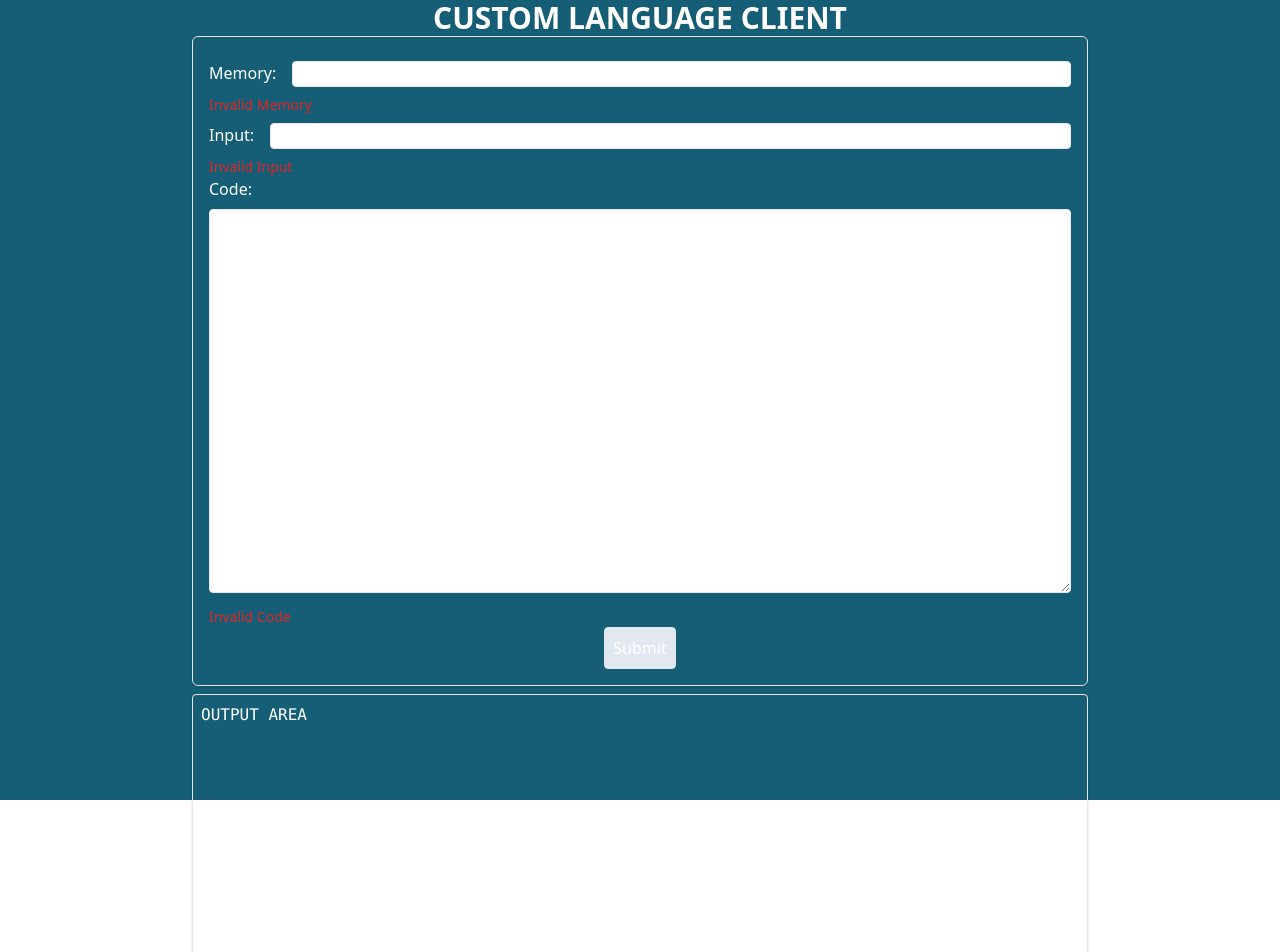
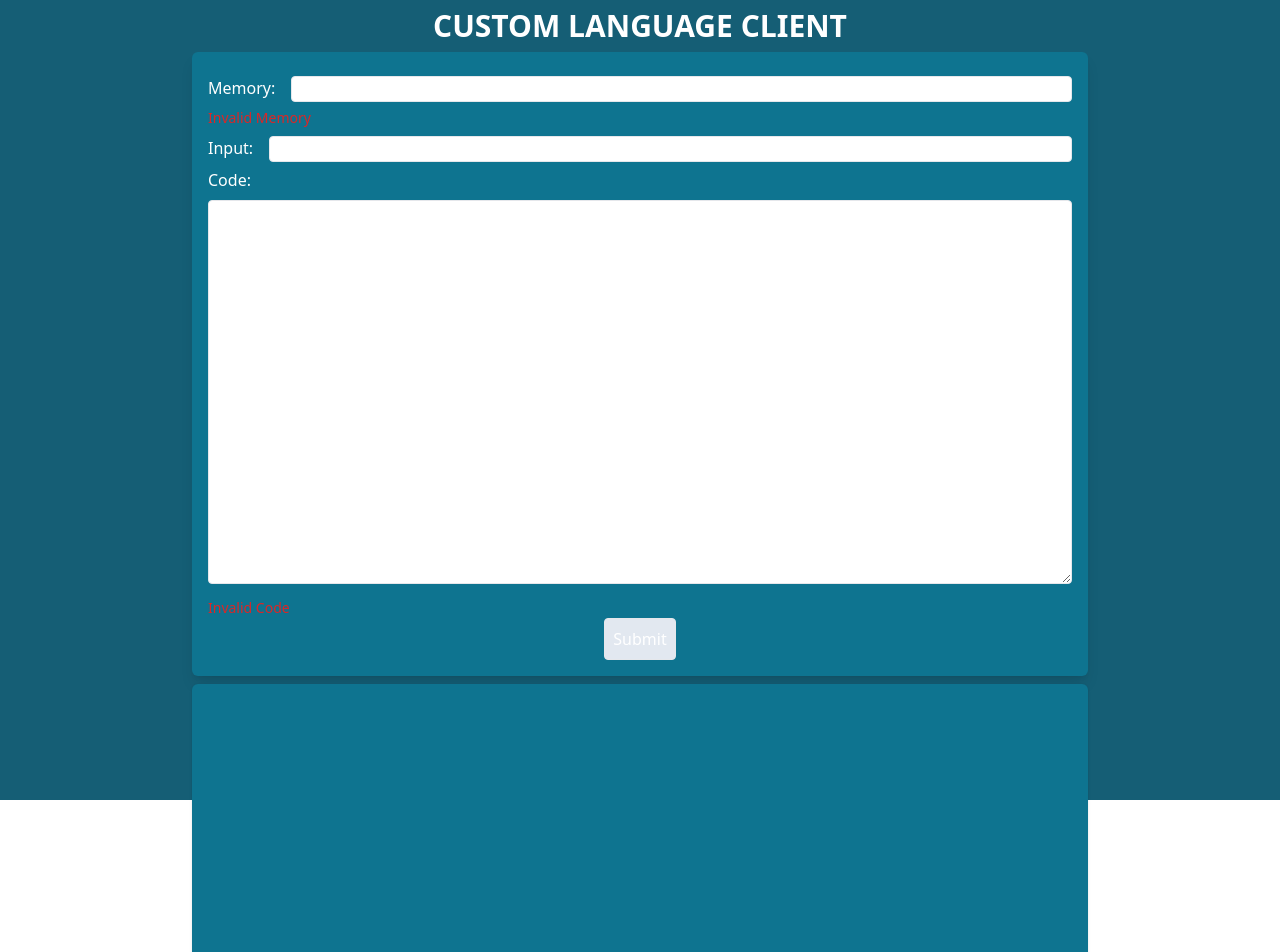
Before and after one commit to elliot-chung/custom-language-client, a React (Vite) app: page / in a window 1280 px wide. Shown: the top 952 px of the page. Built offline with nearby package versions, Linux system fonts and the light colour scheme.

Commit message:
Linked up with backend

```diff
--- a/src/App.tsx
+++ b/src/App.tsx
@@ -3,6 +3,8 @@ import axios from 'axios'
 
 function App() {
   const [invalid, setInvalid] = useState(true)
+  const [output, setOutput] = useState("")
+  const [error, setError] = useState(false)
 
   const [memory, setMemory] = useState(-1)
   const [input, setInput] = useState("")
@@ -27,19 +29,24 @@ function App() {
 
   async function handleSubmit(e: React.FormEvent<HTMLFormElement>) {
     e.preventDefault()
-    let res = await axios.post('http://localhost:8080/compile', {
-      memory: memory,
-      input: input,
-      code: code
-    })
-    console.log(res)
-
+    setError(false)
+    setOutput("loading...")
+    try {
+      let res = await axios.post('http://localhost:8080/compile', {
+        memory: memory,
+        input: input,
+        code: code
+      })
+      setError(!res.data.success)
+      setOutput(res.data.output)
+    } catch (err) {
+      setError(true)
+      setOutput("Error occurred")
+    }
   }
 
   useEffect(() => {
     if (memory == -1) {
-      setInvalid(true)
-    } else if (input == "") {
       setInvalid(true)
     } else if (code == "") {
       setInvalid(true)
@@ -48,37 +55,34 @@ function App() {
     }
   }, [memory, input, code])
 
-
-
-
-
   return (
     <div className="w-screen h-screen bg-cyan-800 text-white">
       <div className="mx-auto w-3/4 max-w-4xl">
-        <h1 className="uppercase text-3xl font-bold text-center">Custom Language Client</h1>
-        <form className="border rounded-md p-4 shadow" onSubmit={handleSubmit}>
-          <div className="flex my-2">
-            <label htmlFor="memory">Memory:</label>
-            <input className="text-black px-2 ml-4 w-full rounded border" onChange={handleMemChange} type="text" id="memory" name="memory"/>
+        <h1 className="uppercase p-2 text-3xl font-bold text-center">Custom Language Client</h1>
+        <form className="bg-cyan-700 rounded-md p-4 shadow-lg" onSubmit={handleSubmit}>
+          <div className="flex my-2 h-6">
+            <label className="my-auto" htmlFor="memory">Memory:</label>
+            <input className="my-auto text-black px-2 ml-4 w-full rounded border" onChange={handleMemChange} type="text" id="memory" name="memory"/>
           </div>
           {memory == -1 && <p className="text-red-600 text-sm">Invalid Memory</p>}
 
-          <div className="flex my-2">
-            <label htmlFor="input">Input:</label>
-            <input className="text-black px-2 ml-4 w-full rounded border" onChange={handleInputChange} type="text" id="input" name="input" />
+          <div className="flex my-2 h-6">
+            <label className="my-auto" htmlFor="input">Input:</label>
+            <input className="my-auto text-black px-2 ml-4 w-full rounded border" onChange={handleInputChange} type="text" id="input" name="input" />
           </div>
-          {input == "" && <p className="text-red-600 text-sm">Invalid Input</p>}
 
           <label htmlFor="code">Code:</label>
-          <textarea className="text-black font-mono my-2 p-2 h-96 w-full rounded border" onChange={handleCodeChange} id="code" name="code" />
+          <textarea className="whitespace-nowrap text-black font-mono my-2 p-2 h-96 w-full rounded border" onChange={handleCodeChange} id="code" name="code" />
           {code == "" && <p className="text-red-600 text-sm">Invalid Code</p>}
 
           <div className="flex justify-center">
             <button disabled={invalid} className={invalid ? "bg-slate-200 p-2 border rounded" : "hover:bg-cyan-900 p-2 border rounded"} type="submit"> Submit </button>
           </div>
         </form>
-        <div className='font-mono shadow my-2 p-2 border rounded w-full h-96'>
-          OUTPUT AREA
+        <div className='overflow-auto whitespace-pre font-mono shadow my-2 p-2 bg-cyan-700 rounded-md w-full h-96'>
+          <div className={error ? "text-red-600" : "text-white"}>
+            <p className="w-fit">{output}</p>
+          </div>
         </div>
       </div>
     </div>
```
